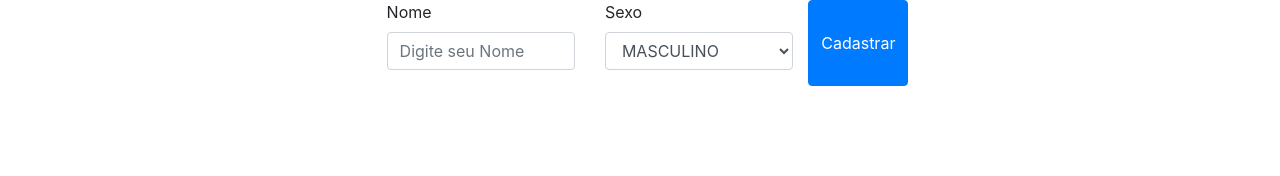
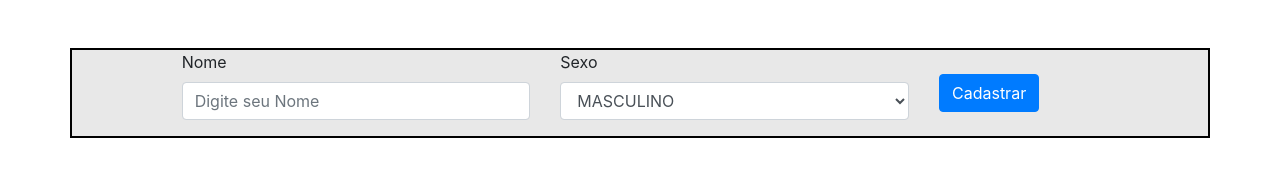
Before and after one commit to senacprofessor/crud, a website: page index.html in a window 1280 px wide. Drawn offline with nearby package versions, Linux system fonts and the light colour scheme.

```diff
--- /dev/null
+++ b/css/meuestilo.css
@@ -0,0 +1,4 @@
+.formulario{
+    border: 2px solid black;
+    background-color: #e8e8e8;
+}
--- a/index.html
+++ b/index.html
@@ -7,21 +7,22 @@
     <meta http-equiv="X-UA-Compatible" content="ie=edge">
     <title>Cadastro</title>
     <link rel="stylesheet" href="./node_modules/bootstrap/dist/css/bootstrap.min.css">
+    <link rel="stylesheet" href="./css/meuestilo.css">
 </head>
 
 <body>
-
+    <div class="container mt-5">
         <div class="row">
-        <div class="col-lg-12">
+            <div class="col-lg-12 formulario">
                 <form >
                     <div class="row justify-content-md-center">
-                    <div class="col-lg-2">
+                        <div class="col-lg-4">
                             <div class="form-group">
                                 <label for="nome">Nome</label>
                                 <input type="text" class="form-control" id="nome" name="nome" placeholder="Digite seu Nome">
                             </div>
                         </div>
-                    <div class="col-lg-2">
+                        <div class="col-lg-4">
                             <div class="form-group">
                                 <label for="sexo">Sexo</label>
                                 <select name="sexo" id="sexo" class="form-control">
@@ -30,12 +31,21 @@
                                 </select>
                             </div>
                         </div>
+                        <div class="col-lg-2 mt-4">
                             <button type="button" class="btn btn-primary" id="cadastrar">Cadastrar</button>
+                        </div>
+
                     </div>
 
                 </form>
             </div>
         </div>
+    </div>
+
+    <div class="row">
+        <div class="col-lg-12"></div>
+    </div>
+
 
     <script src="./node_modules/jquery/dist/jquery.min.js"></script>
     <script src="./node_modules/bootstrap/dist/js/bootstrap.min.js"></script>
```
Lines whose indentation alone changed are shown as unchanged.
